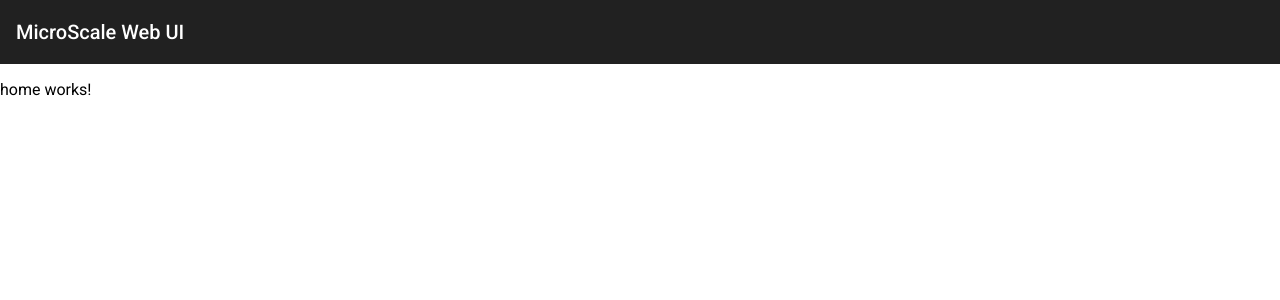
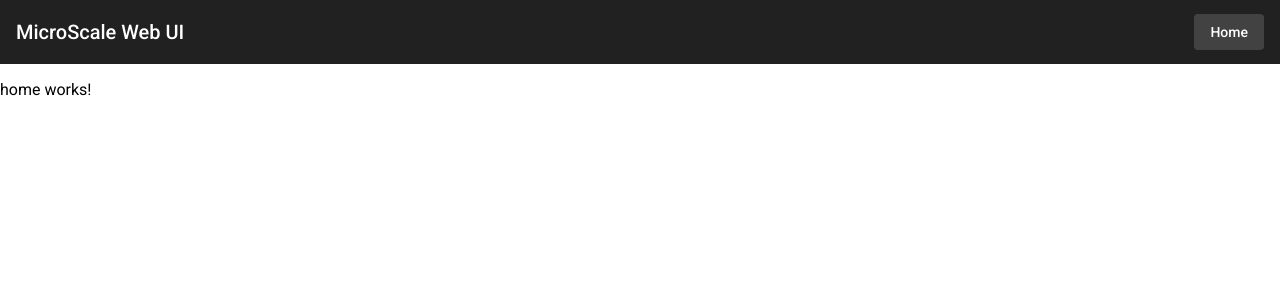
Before and after one commit to Rithy58/MicroScale, an Angular app in the folder web-ui/: page / in a window 1280 px wide. Shown: the top 300 px of the page. Built offline with nearby package versions, Linux system fonts and the light colour scheme.

Commit message:
Added Home Button to Navigation

```diff
--- a/web-ui/src/app/app.component.html
+++ b/web-ui/src/app/app.component.html
@@ -1,5 +1,7 @@
 <mat-toolbar>
   <span>MicroScale Web UI</span>
+  <span class="fill-space"></span>
+  <a href="/" mat-flat-button>Home</a>
 </mat-toolbar>
 
 <router-outlet></router-outlet>
--- a/web-ui/src/app/app.component.scss
+++ b/web-ui/src/app/app.component.scss
@@ -0,0 +1,3 @@
+.fill-space {
+    flex: 1 1 auto;
+}
```
Also changed, not shown: web-ui/src/app/app-material/app-material.module.ts (+5 -3 lines).
